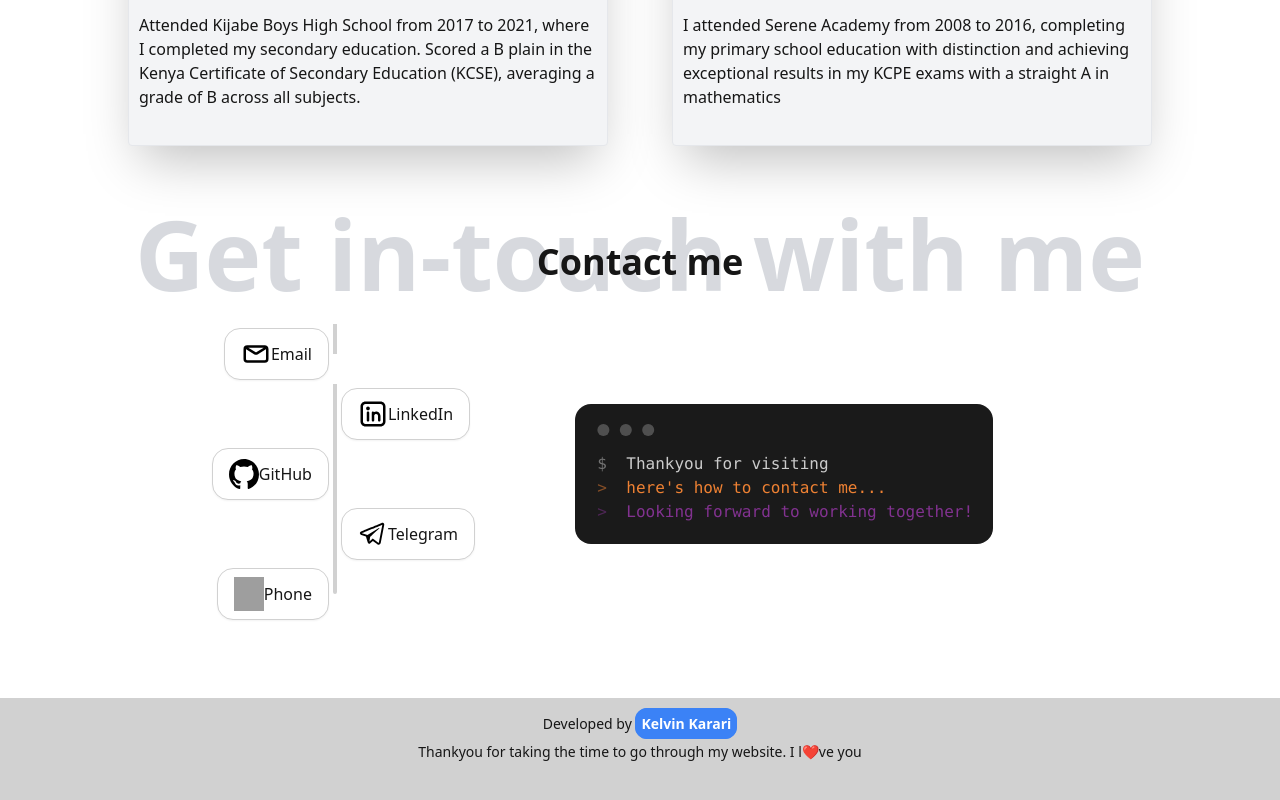
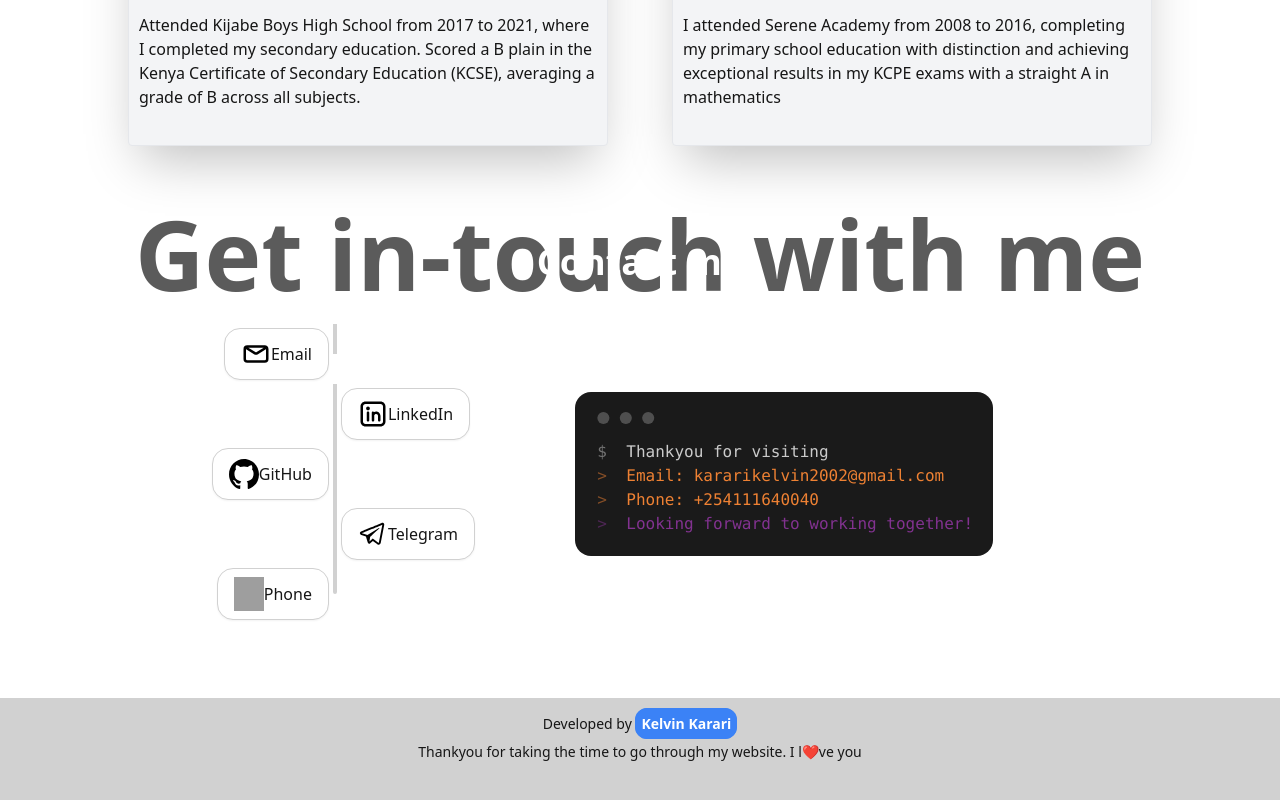
Before and after one commit to p-karari/portfolio_project, a React (Vite) app: page /contact in a window 1280 px wide. Shown: the part 4410-5210 px from the top of the page. Built offline with nearby package versions, Linux system fonts and the light colour scheme; grey boxes are pictures that could not be loaded.

Commit message:
Updated contact page styling and content

```diff
--- a/src/components/Contact.tsx
+++ b/src/components/Contact.tsx
@@ -11,8 +11,8 @@ function Contact() {
 
 
     <div className="relative mx-auto text-4xl font-bold w-[80%] my-[2rem] flex items-center justify-center">
-  <span className="absolute text-[6rem] text-gray-400 opacity-40 ">Get in-touch with me</span>
-  <p className="relative z-10 mt-[1rem]">Contact me</p>
+  <span className="absolute text-[6rem] opacity-70 font-general text-gold">Get in-touch with me</span>
+  <p className="relative z-10 mt-[1rem] text-white">Contact me</p>
 </div>
 
   <div className="flex flex-row h-[20rem] justify-center items-center">
@@ -93,7 +93,8 @@ function Contact() {
 <div>
 <div className="mockup-code mx-[6rem]">
   <pre data-prefix="$"><code>Thankyou for visiting</code></pre>
-  <pre data-prefix=">" className="text-warning"><code>here's how to contact me...</code></pre>
+  <pre data-prefix=">" className="text-warning"><code>Email: kararikelvin2002@gmail.com</code></pre>
+  <pre data-prefix=">" className="text-warning"><code>Phone: +254111640040</code></pre>
   <pre data-prefix=">" className="text-success"><code>Looking forward to working together!</code></pre>
 </div>
 </div>
```
